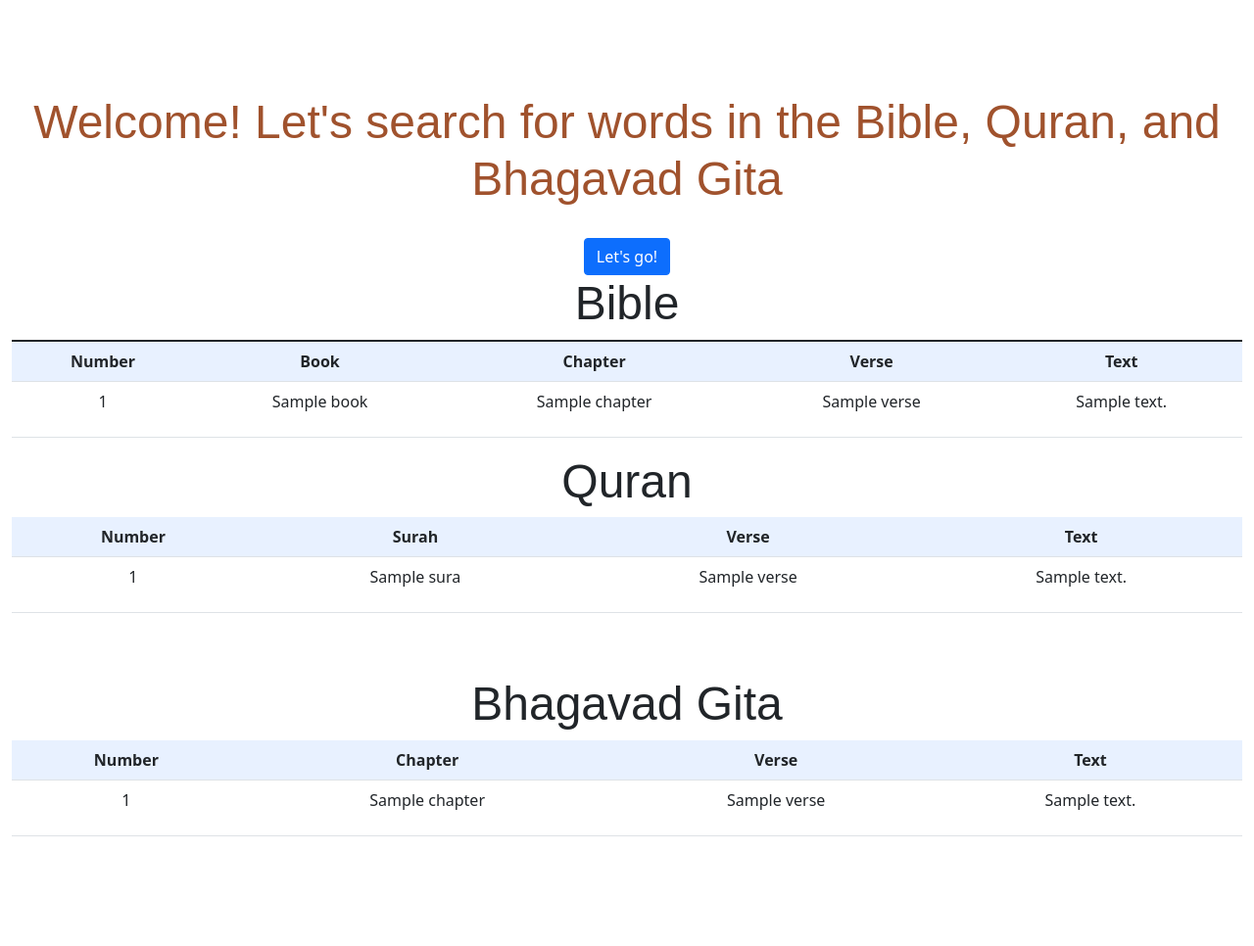
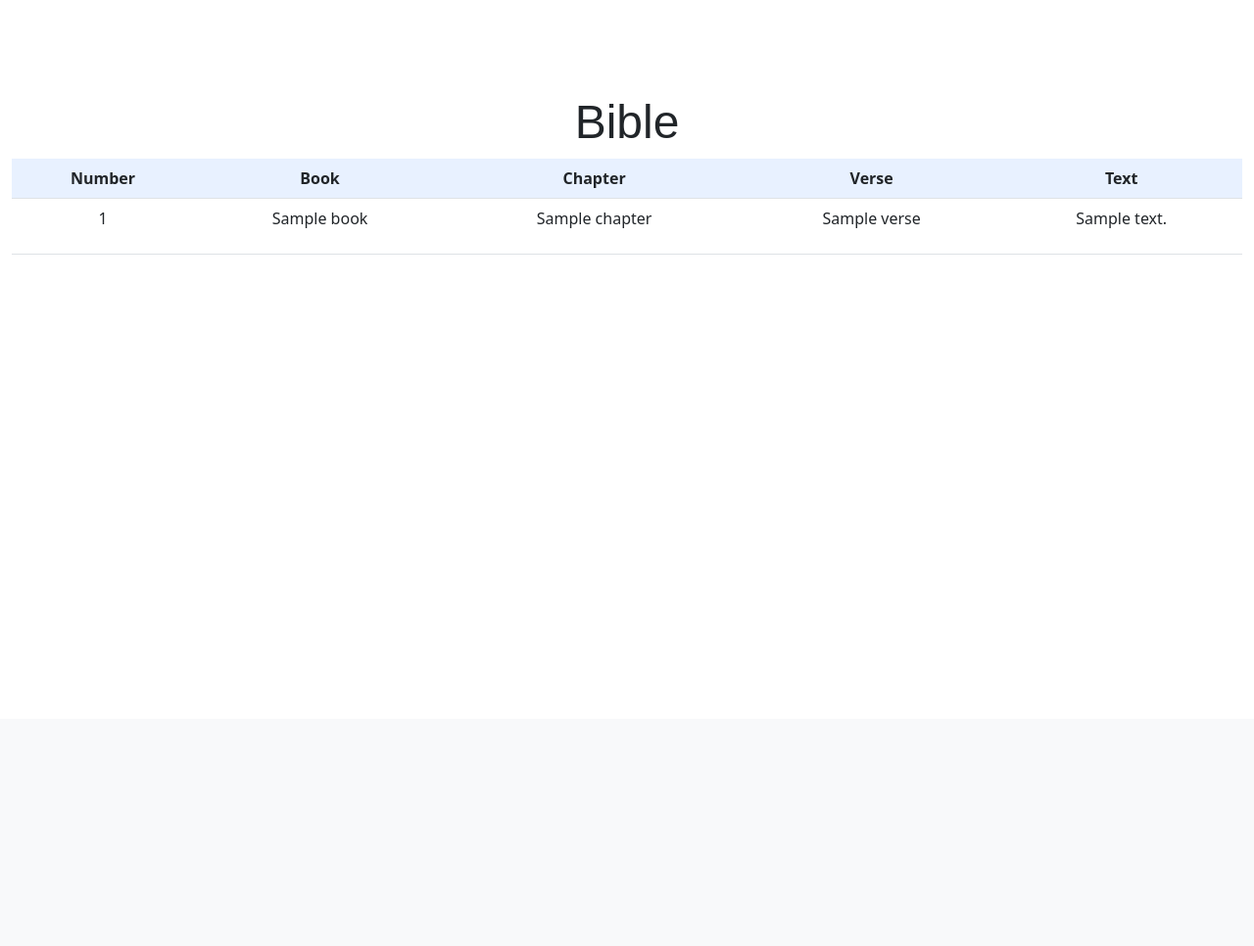
Before and after one commit to hutchmar001/CS50-public, a Flask app: template bible/templates/bible.html in a window 1280 px wide. Shown: the part 66-1032 px from the top of the page at 98% size. After the commit the page ends 326 px from the top, so only its background shows below. Run offline with Flask 3, Linux system fonts and the light colour scheme; the template is opened without the code that fills it: most values are stand-ins (such as "Sample title", 1, 10 or a date in 2020); some libraries are stand-ins or nearby versions.

Commit message:
Thu, Sep 21, 2023, 12:23 PM +03:00

```diff
--- a/bible/app.py
+++ b/bible/app.py
@@ -133,3 +133,7 @@
             return render_template('home.html', lst3=lst3, display1= "none", display2="none", display3="visible", display_title="none")
 
     return render_template("search.html")
+
+@app.route("/bible", methods=["GET"])
+def bible():
+    return render_template("bible.html")
--- a/bible/templates/bible.html
+++ b/bible/templates/bible.html
@@ -1,21 +1,16 @@
 {% extends "layout.html" %}
 
 {% block title %}
-    Home
+    Bible Results
 {% endblock %}
 
 {% block main %}
 
 <br><br>
-<table action="/" method="get" class="table table-hover" >
-    <h1 style="color: sienna; display:{{ display_title }}">Welcome! Let's search for words in the Bible, Quran, and Bhagavad Gita</h1>
-    <br>
-    <form action="/search" method="get">
-        <button class="btn btn-primary" style="display:{{ display_title }}">Let's go!</button>
-    </form>
+<table action="/bible" method="get" class="table table-hover" >
     <tbody>
-        <h1 style="display:{{ display1 }}">Bible</h1>
-        <tr style="display:{{ display1 }}">
+        <h1>Bible</h1>
+        <tr>
             <th>Number</th>
             <th>Book</th>
             <th>Chapter</th>
@@ -43,62 +38,4 @@
         {% endfor %}
     </tbody>
 </table>
-
-<table action="/" method="get" class="table table-hover">
-    <tbody>
-        <h1 style="display:{{ display2 }}">Quran</h1>
-        <tr style="display:{{ display2 }}">
-            <th>Number</th>
-            <th>Surah</th>
-            <th>Verse</th>
-            <th>Text</th>
-        </tr>
-        {% for i in lst2 %}
-        <tr>
-            <td>
-                <p>{{i.num}}</p>
-            </td>
-            <td>
-                <p>{{i.sura}}</p>
-            </td>
-            <td>
-                <p>{{i.verse}}</p>
-            </td>
-            <td>
-                <p>{{i.text}}</p>
-            </td>
-        </tr>
-        {% endfor %}
-    </tbody>
-</table>
-<br><br>
-
-<table action="/" method="get" class="table table-hover" >
-    <tbody>
-        <h1 style="display:{{ display3 }}">Bhagavad Gita</h1>
-        <tr style="display:{{ display3 }}">
-            <th>Number</th>
-            <th>Chapter</th>
-            <th>Verse</th>
-            <th>Text</th>
-        </tr>
-        {% for i in lst3 %}
-        <tr>
-            <td>
-                <p>{{i.Number}}</p>
-            </td>
-            <td>
-                <p>{{i.Chapter}}</p>
-            </td>
-            <td>
-                <p>{{i.Verse}}</p>
-            </td>
-            <td>
-                <p>{{i.text}}</p>
-            </td>
-        </tr>
-        {% endfor %}
-    </tbody>
-</table>
-<br><br>
 {% endblock %}
```
